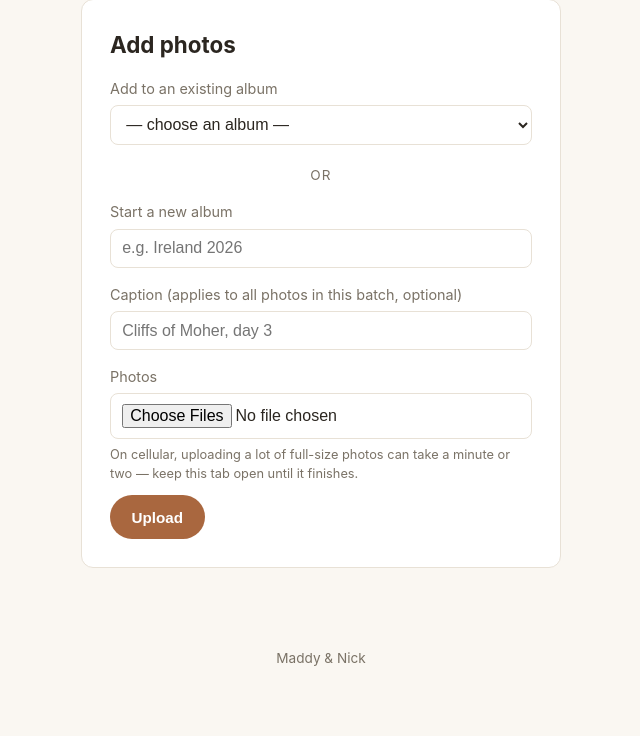
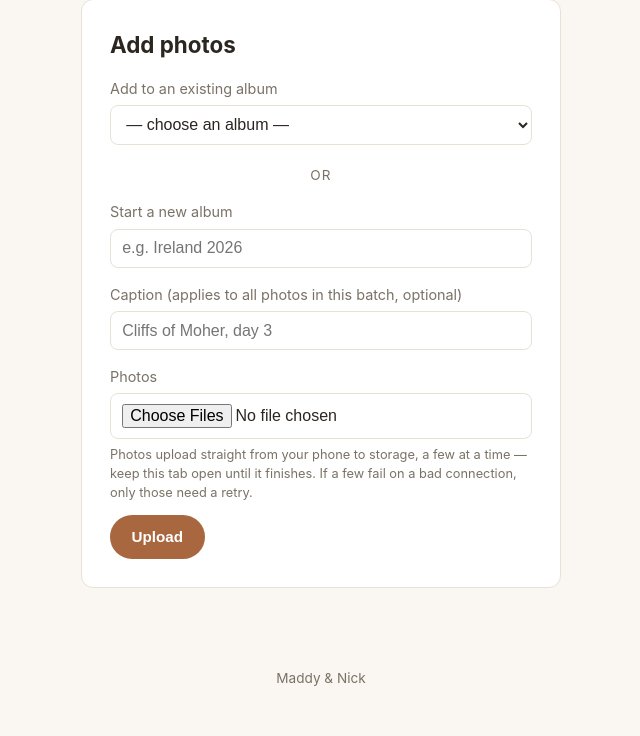
Before and after one commit to Fiching/maddy-nick-gallery, a Flask app: page /upload in a window 1280 px wide. Shown: the part 134-870 px from the top of the page, without its empty margins (319-959 px from the left). Before the commit the page ends 800 px from the top, so only its background shows below. Run offline with Flask 3, Linux system fonts and the light colour scheme; the visitor is signed in with stand-in values (Sample User, id 1).

Commit message:
Add files via upload

```diff
--- a/templates/upload.html
+++ b/templates/upload.html
@@ -22,7 +22,7 @@
 
       <label for="files">Photos</label>
       <input type="file" id="files" name="files" accept="image/*,.heic,.heif" multiple required>
-      <p class="hint">On cellular, uploading a lot of full-size photos can take a minute or two — keep this tab open until it finishes.</p>
+      <p class="hint">Photos upload straight from your phone to storage, a few at a time — keep this tab open until it finishes. If a few fail on a bad connection, only those need a retry.</p>
 
       <button class="button" type="submit" id="upload-submit">Upload</button>
 
@@ -31,6 +31,7 @@
           <div class="upload-progress-bar" id="upload-progress-bar"></div>
         </div>
         <div class="upload-progress-label" id="upload-progress-label">Uploading…</div>
+        <a class="hint" id="upload-open-album" href="#" hidden>Skip retrying and view the album →</a>
       </div>
     </form>
   </div>
```
